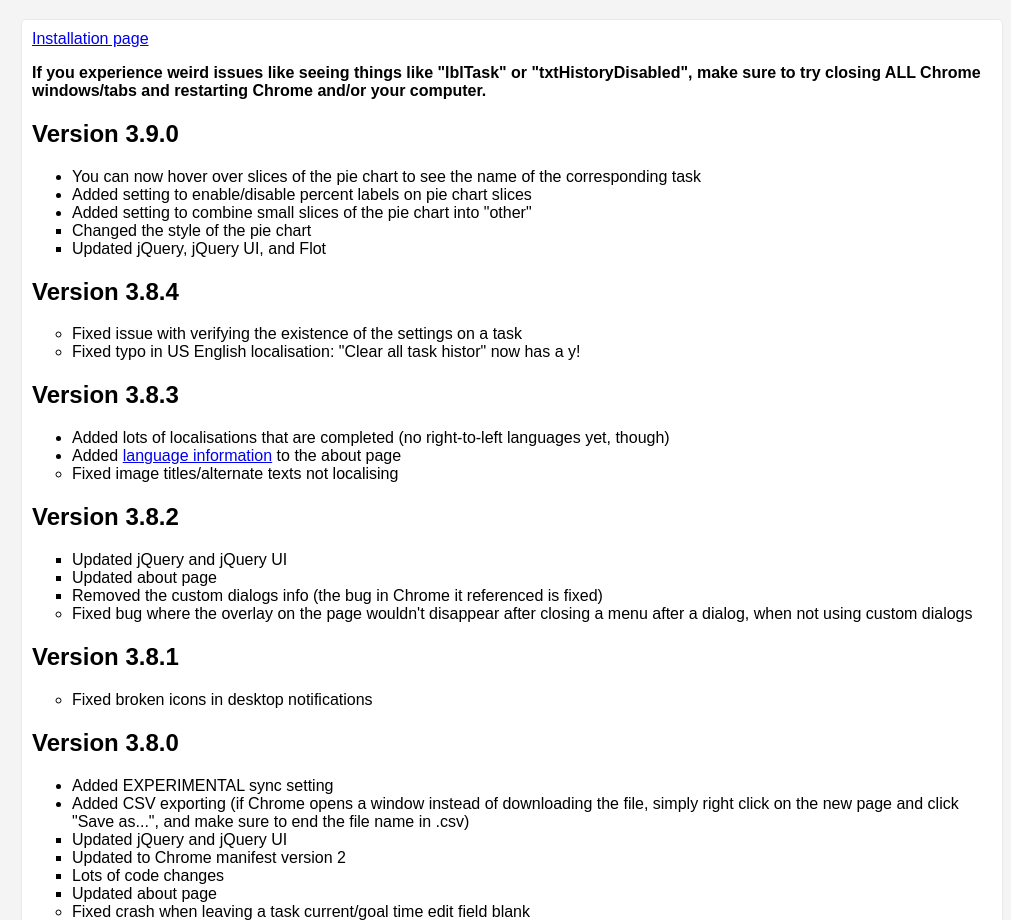
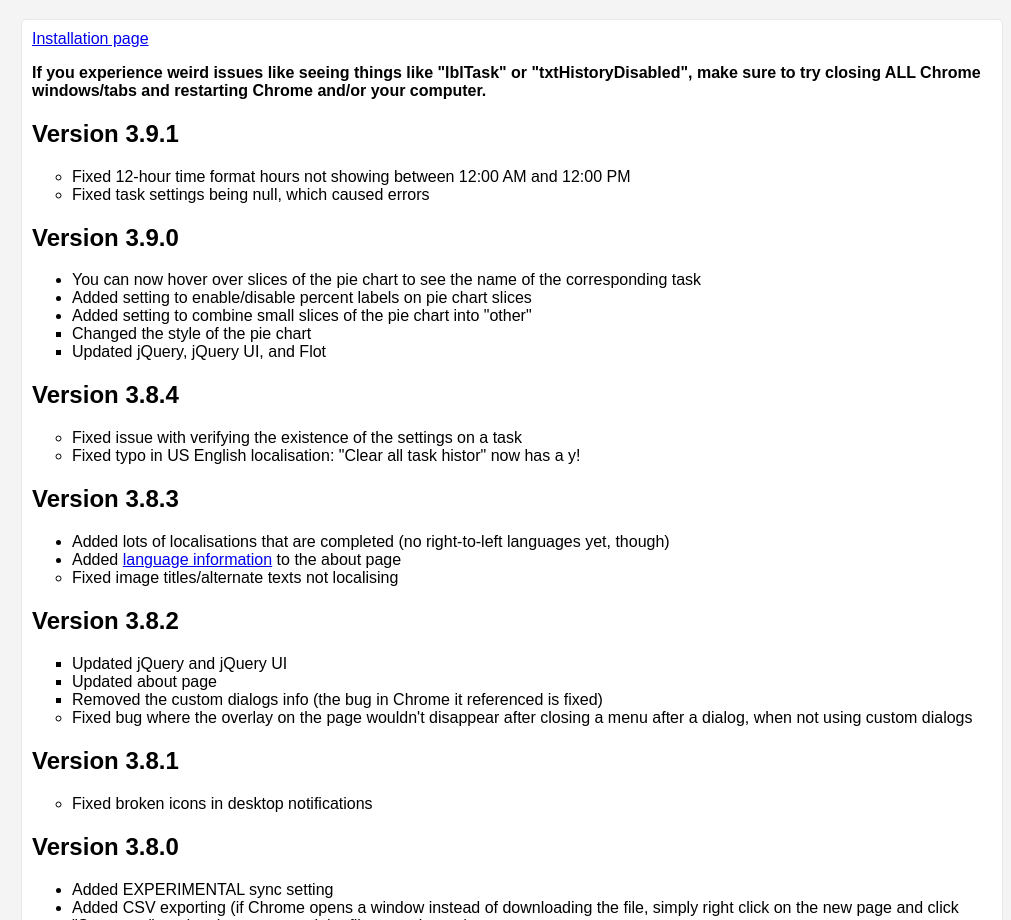
Before and after one commit to Gawdl3y/task-timer-legacy, a browser extension: page chrome/about.html in a window 1280 px wide. Shown: the part 1370-2290 px from the top of the page, without its empty margins (128-1139 px from the left). Drawn offline with Linux system fonts and the light colour scheme.

Commit message:
chrome release 3.9.1

```diff
--- a/chrome/about.html
+++ b/chrome/about.html
@@ -49,6 +49,14 @@
     <div class="container">
         <a href="installed.html">Installation page</a>
         <p><strong>If you experience weird issues like seeing things like "lblTask" or "txtHistoryDisabled", make sure to try closing ALL Chrome windows/tabs and restarting Chrome and/or your computer.</strong></p>
+
+        <div class="version">
+            <h2>Version 3.9.1</h2>
+            <ul>
+                <li class="fix">Fixed 12-hour time format hours not showing between 12:00 AM and 12:00 PM</li>
+                <li class="fix">Fixed task settings being null, which caused errors</li>
+            </ul>
+        </div>
 
         <div class="version">
             <h2>Version 3.9.0</h2>
```
Also changed, not shown: chrome/manifest.json, 1 other file.
